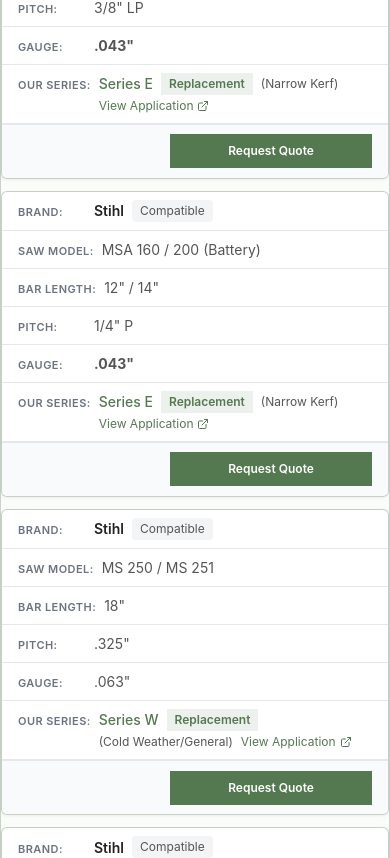
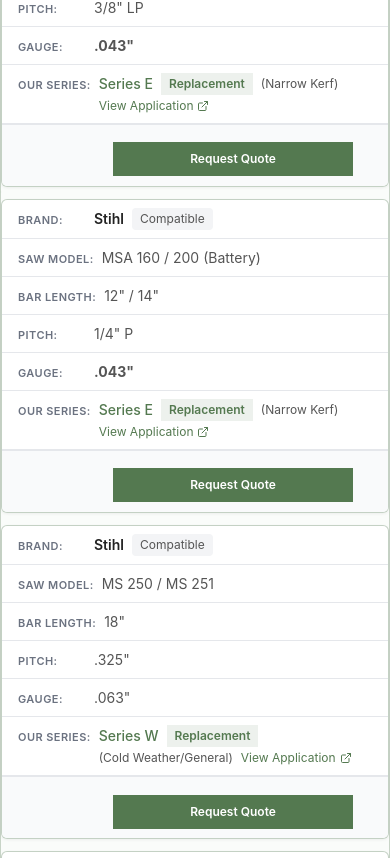
Before and after one commit to LoganOYoung/chainsaw-chain-supplier-borealgrit, a Next.js app: page /fitment-finder in a window 390 px wide. Shown: the part 5717-6575 px from the top of the page. Built offline with nearby package versions, Linux system fonts and the light colour scheme.

Commit message:
fix(fitment): mobile Request Quote button centered full row

```diff
--- a/app/globals.css
+++ b/app/globals.css
@@ -213,8 +213,9 @@ body {
   .fitment-compat-table .fitment-actions-grid-spacer {
     grid-column: 1;
   }
+  /* Mobile: button centered across full row */
   .fitment-compat-table .fitment-actions-block > a {
-    grid-column: 2;
+    grid-column: 1 / -1;
     justify-self: center;
   }
   .fitment-gauge-table td::before,
```
